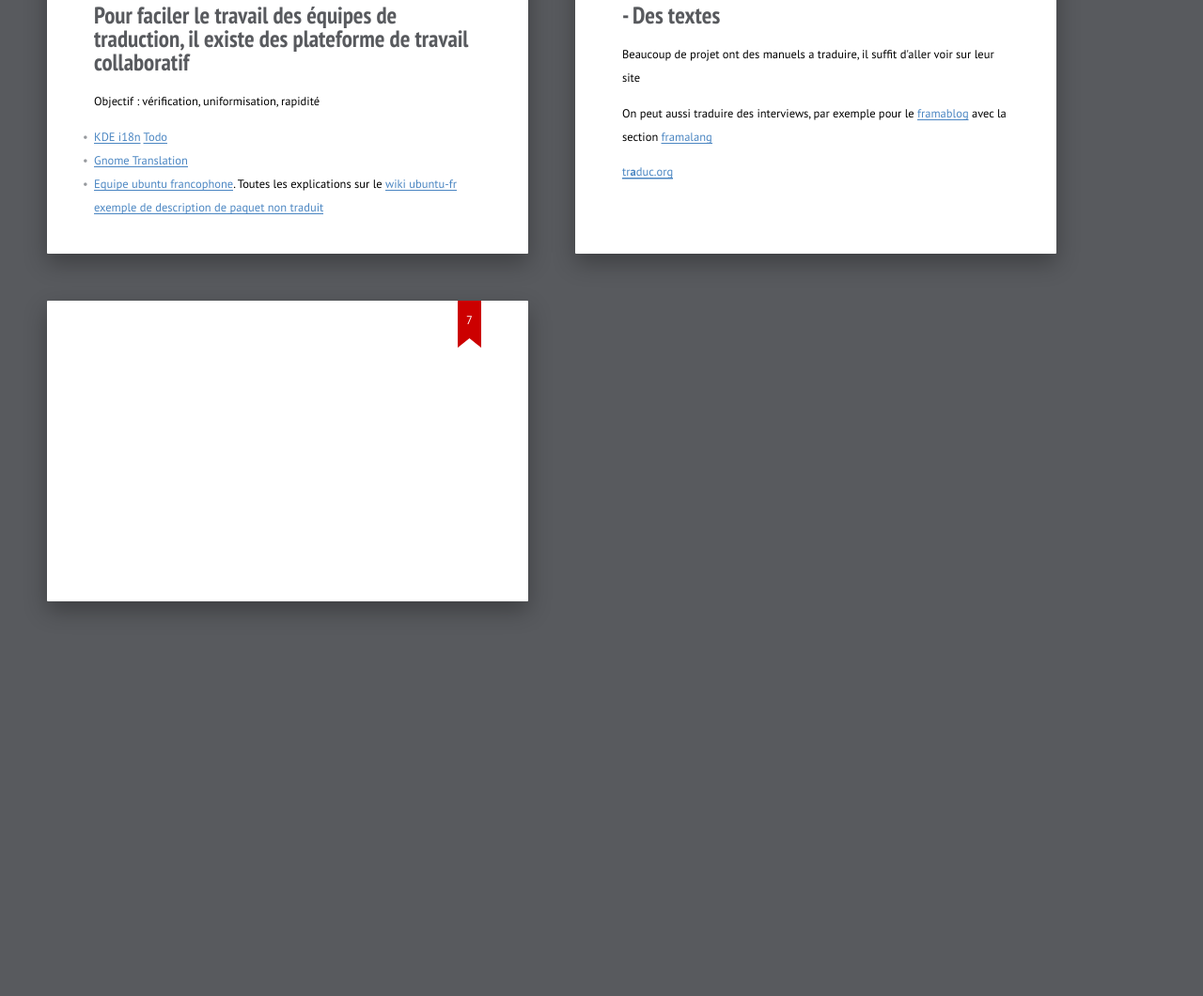
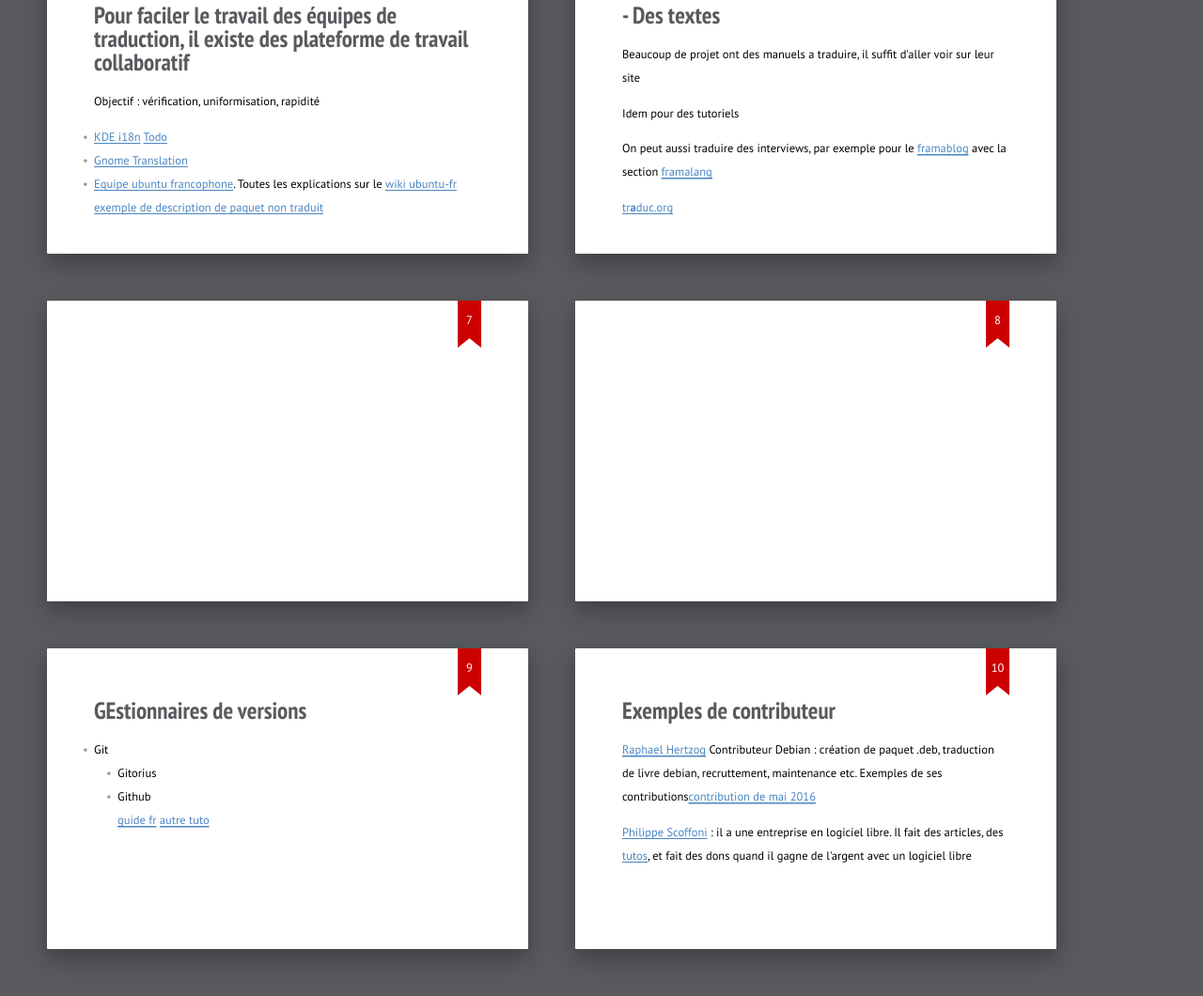
Before and after one commit to djnamurlug/contribuer, a plain HTML site: page index.html in a window 1280 px wide. Shown: the part 964-2024 px from the top of the page at 94% size. Before the commit the page ends 1654 px from the top, so only its background shows below. Drawn offline with Linux system fonts and the light colour scheme.

Commit message:
exemples contributeur2

```diff
--- a/index.html
+++ b/index.html
@@ -50,7 +50,7 @@
 	<section class="slide">
 		<h2>Transmettre</h2>
 		<p> Créer du contenu, expliquer</p>
-		<p>En postant des infos sur un blog, personnel ou public</p>
+		<p>En postant des infos sur un blog, un planet, un forum</p>
 		<p>Des descriptions de logiciel sur framasoft <a href="https://framasoft.org/rubrique2.html">framalibre</a>. <a href="https://participer.framasoft.org/">Frama colibri</a>. Exemple le <a href="http://beta.framasoft.org/">framalibre nouvelle version</a> </p>
 	</section>
 		<!-- Traduction -->
@@ -79,11 +79,30 @@
 	<section class="slide">
 	<h2>- Des textes</h2>
 <p> Beaucoup de projet ont des manuels a traduire, il suffit d'aller voir sur leur site</p>
+<p>Idem pour des tutoriels</p>
 <p> On peut aussi traduire des interviews, par exemple pour le <a href="framablog">framablog</a> avec la section <a href="https://participer.framasoft.org/traduction-rejoignez-framalang/">framalang</a></p>
 <p><a href="http://traduc.org/">tr<b>a</b>duc.org</a></p>	</section>
 
 			<!-- dev -->
 	<section class="slide">
+	</section>
+	<section class="slide">
+	</section>
+	<section class="slide">
+		<h2>GEstionnaires de versions</h2>
+		<ul>
+			<li>Git</li>
+				<ul>
+					<li>Gitorius</li>
+					<li>Github</li>
+					<a href="http://rogerdudler.github.io/git-guide/index.fr.html">guide fr</a> <a href="http://christopheducamp.com/2013/12/15/github-pour-nuls-partie-1/">autre tuto</a>
+				</ul>
+		</ul>
+	</section>
+	<section class="slide">
+		<h2>Exemples de contributeur</h2>
+		<p><a href="https://raphaelhertzog.fr">Raphael Hertzog</a> Contributeur Debian : création de paquet .deb, traduction de livre debian, recruttement, maintenance etc. Exemples de ses contributions<a href="https://raphaelhertzog.fr/2016/06/16/mes-activites-libres-en-mai-2016/">contribution de mai 2016</a></p>
+		<p><a href="https://philippe.scoffoni.net">Philippe Scoffoni</a> : il a une entreprise en logiciel libre. Il fait des articles, des <a href="https://philippe.scoffoni.net/installation-mypads-debian-8/">tutos</a>, et fait des dons quand il gagne de l'argent avec un logiciel libre</p>
 	</section>
 	<div class="progress"></div>
 	<script src="shower/shower.min.js"></script>
```
